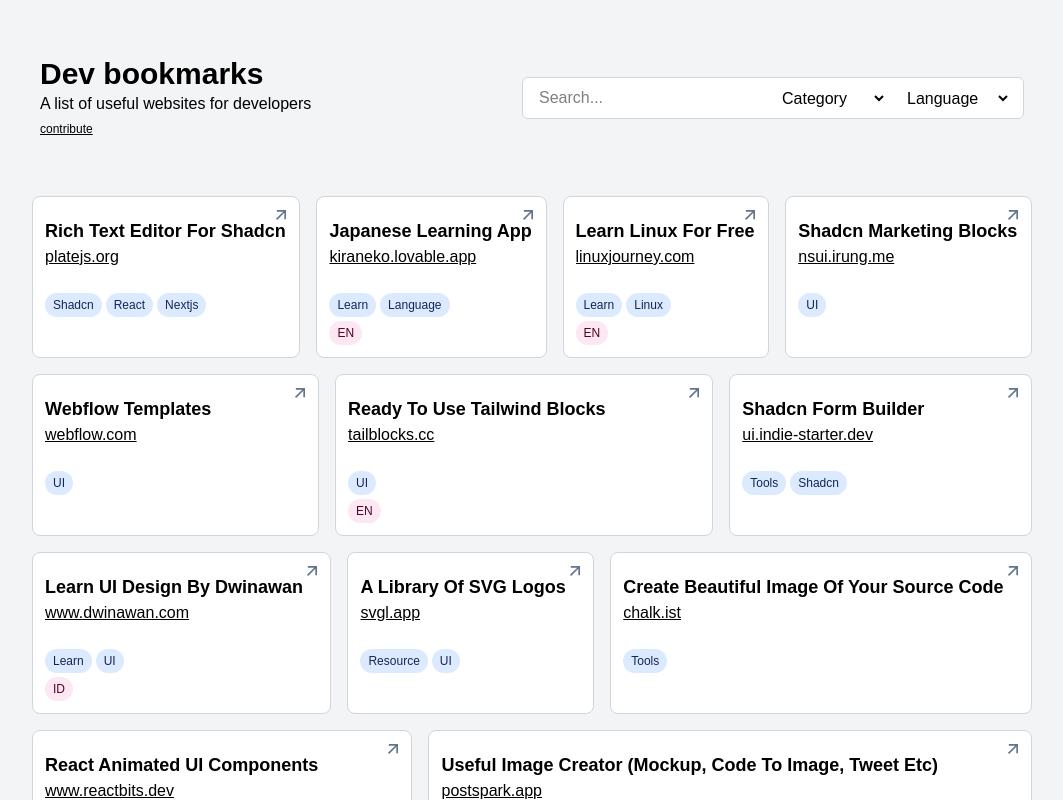
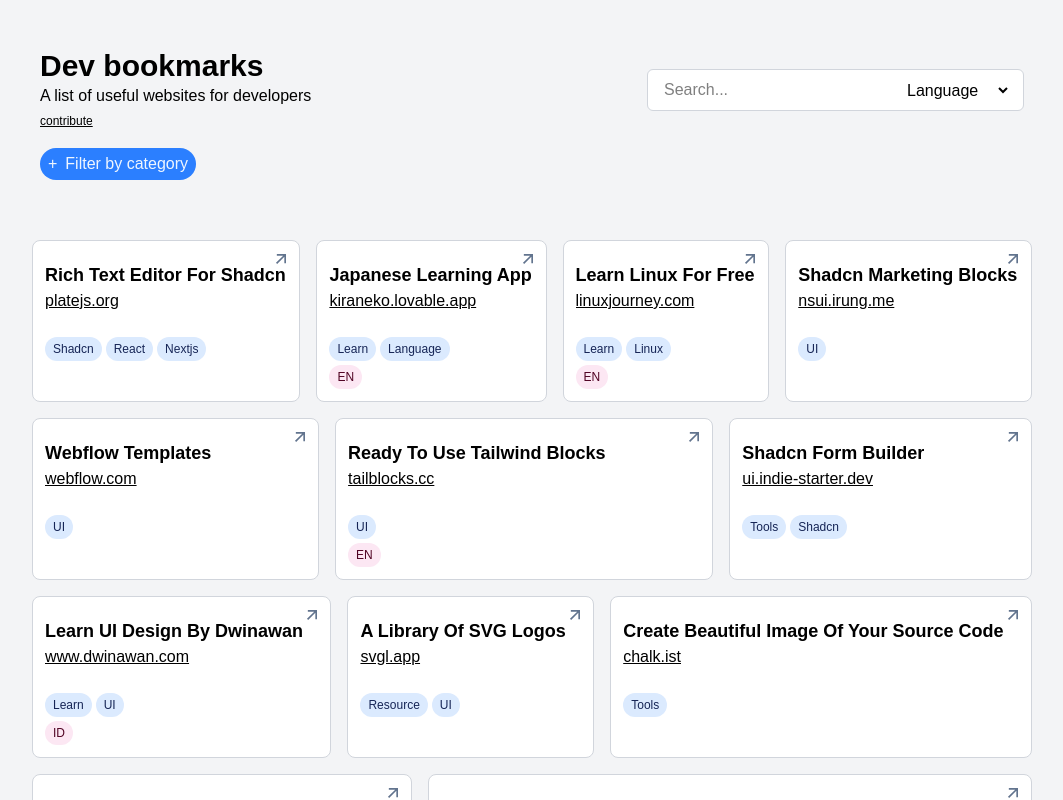
Before and after one commit to rifkiahmadfahrezi/dev-bookmarks, a SvelteKit app: page / in a window 1280 px wide. Shown: the top 800 px of the page, without its empty margins (108-1171 px from the left). Built offline with nearby package versions, Linux system fonts and the light colour scheme; a web font is replaced by a local one.

Commit message:
Enhance filtering functionality with multi-category selection

```diff
--- a/src/routes/+page.svelte
+++ b/src/routes/+page.svelte
@@ -12,17 +12,17 @@
 	import { goto } from '$app/navigation';
 
 	// filters state
-	let category = $state('');
+	let category: Category[] = $state([]);
 	let language = $state('');
 	let keyword = $state(page.url.searchParams.get('search')?.toLowerCase() ?? '');
 
 	const filterResource = (
-		c: Category | string = '',
+		c: Category[] | null,
 		l: Language | string = '',
 		q: string = ''
 	): Resource[] => {
 		return resources.filter(({ categories, label, languages, url }) => {
-			const matchesCategory = c ? categories.includes(c as Category) : true;
+			const matchesCategory = c ? c.every((cat) => categories.includes(cat)) : true;
 			const matchesLanguage = l
 				? (languages?.some((lang) => lang.toLowerCase() === l.toLowerCase()) ?? false)
 				: true;
@@ -46,6 +46,15 @@
 
 		goto(`?${params.toString()}`, { replaceState: true });
 	};
+
+	const filterCategory = (c: Category) => {
+		if (category.includes(c)) {
+			category = category.filter((cat) => cat != c);
+			return;
+		}
+		category.push(c);
+		console.log(category);
+	};
 </script>
 
 <svelte:head>
@@ -58,14 +67,15 @@
 </svelte:head>
 
 <main class="mx-auto my-10 max-w-screen-lg px-3">
-	<div
-		class="sticky top-0 z-50 my-6 flex scroll-m-4 flex-wrap items-center justify-between bg-gray-100 px-2 py-4"
-	>
+	<div class="sticky top-0 z-50 my-6 bg-gray-100 px-2 pt-2 pb-4">
+		<div class="flex scroll-m-4 flex-wrap items-center justify-between">
 			<div class="">
 				<h1 class="text-3xl font-semibold">Dev bookmarks</h1>
 				<p>A list of useful websites for developers</p>
-			<a class="text-xs underline" href="https://github.com/rifkiahmadfahrezi/dev-bookmarks/" target="_blank"
-				>contribute</a
+				<a
+					class="text-xs underline"
+					href="https://github.com/rifkiahmadfahrezi/dev-bookmarks/"
+					target="_blank">contribute</a
 				>
 			</div>
 			<div
@@ -79,26 +89,12 @@
 					placeholder="Search..."
 				/>
 				<select
-				title="select category"
-				aria-label="select category"
-				bind:value={category}
-				class="px-4 py-2"
-				name="category"
-				id="category"
-			>
-				<option selected value="" disabled>Category</option>
-				<option value="">All</option>
-				{#each categories as category}
-					<option value={category}>{category}</option>
-				{/each}
-			</select>
-			<select
 					title="select language"
 					aria-label="select language"
 					bind:value={language}
 					class="px-4 py-2"
-				name="language"
-				id="language"
+					name="select-language"
+					id="select-language"
 				>
 					<option selected value="" disabled>Language</option>
 					<option value="">All</option>
@@ -108,10 +104,45 @@
 				</select>
 			</div>
 		</div>
+		<details class="my-4 w-full">
+			<summary class="hidden w-fit rounded-full bg-blue-500 px-2 py-1 text-blue-50 md:block">
+				<span id="filter-toggle" role="term" aria-details="toggle-category-filter" class="hidden"
+					>Filter by category</span
+				>
+			</summary>
+		</details>
+		<div role="definition" id="toggle-category-filter" class="content">
+			<div class="my-2 flex flex-wrap gap-1">
+				{#each categories as c}
+					<label class="rounded-full bg-gray-300 px-2 py-1" for={c}>
+						<input
+							checked={category.includes(c)}
+							onclick={() => filterCategory(c)}
+							type="checkbox"
+							name={c}
+							id={c}
+						/>
+						{c}
+					</label>
+				{/each}
+			</div>
+		</div>
+		{#if category.length != 0}
+			<div class="flex flex-wrap items-center gap-1">
+				<span>Categories</span>
+				{#each category as c}
+					<span class="rounded-full bg-blue-200 px-2 py-1 text-blue-950">{c}</span>
+				{/each}
+			</div>
+			<button class="rounded-md bg-red-500 px-2 py-1 text-white" onclick={() => (category = [])}
+				>clear</button
+			>
+		{/if}
+	</div>
 	{#if filteredResource.length === 0}
 		<p>{keyword ? `No results on '${keyword}'` : 'There is no resources to show'}</p>
 	{:else}
-		<div class="my-10 flex flex-wrap gap-4">
+		<div class="my-5 flex flex-wrap gap-4">
 			{#each filteredResource as resource}
 				<a
 					title={resource.label}
@@ -157,3 +188,59 @@
 		</div>
 	{/if}
 </main>
+
+<style>
+	details {
+		overflow: hidden; /* Keep this line to prevent an odd blue outline around the element in Safari. */
+	}
+
+	summary {
+		display: block;
+	}
+
+	summary::-webkit-details-marker {
+		display: none;
+	}
+
+	#filter-toggle {
+		position: relative;
+		display: flex;
+		align-items: center;
+	}
+
+	#filter-toggle:hover {
+		cursor: pointer;
+	}
+
+	#filter-toggle::before {
+		content: '+';
+		font-size: 1rem;
+		display: flex;
+		align-items: center;
+		margin-right: 0.5rem;
+		transition: rotate 200ms 400ms ease-out;
+	}
+
+	div.content {
+		box-sizing: border-box;
+		max-height: 0;
+		overflow: hidden;
+		padding: 0 10px;
+		border: 2px solid transparent;
+		transition:
+			max-height 400ms ease-out,
+			border 0ms 400ms linear;
+	}
+
+	details[open] + div.content {
+		max-height: 100vh;
+		transition:
+			max-height 400ms ease-out,
+			border 0ms linear;
+	}
+
+	details[open] #filter-toggle::before {
+		rotate: 90deg;
+		transition: rotate 200ms ease-out;
+	}
+</style>
```
Lines whose indentation alone changed are shown as unchanged.
